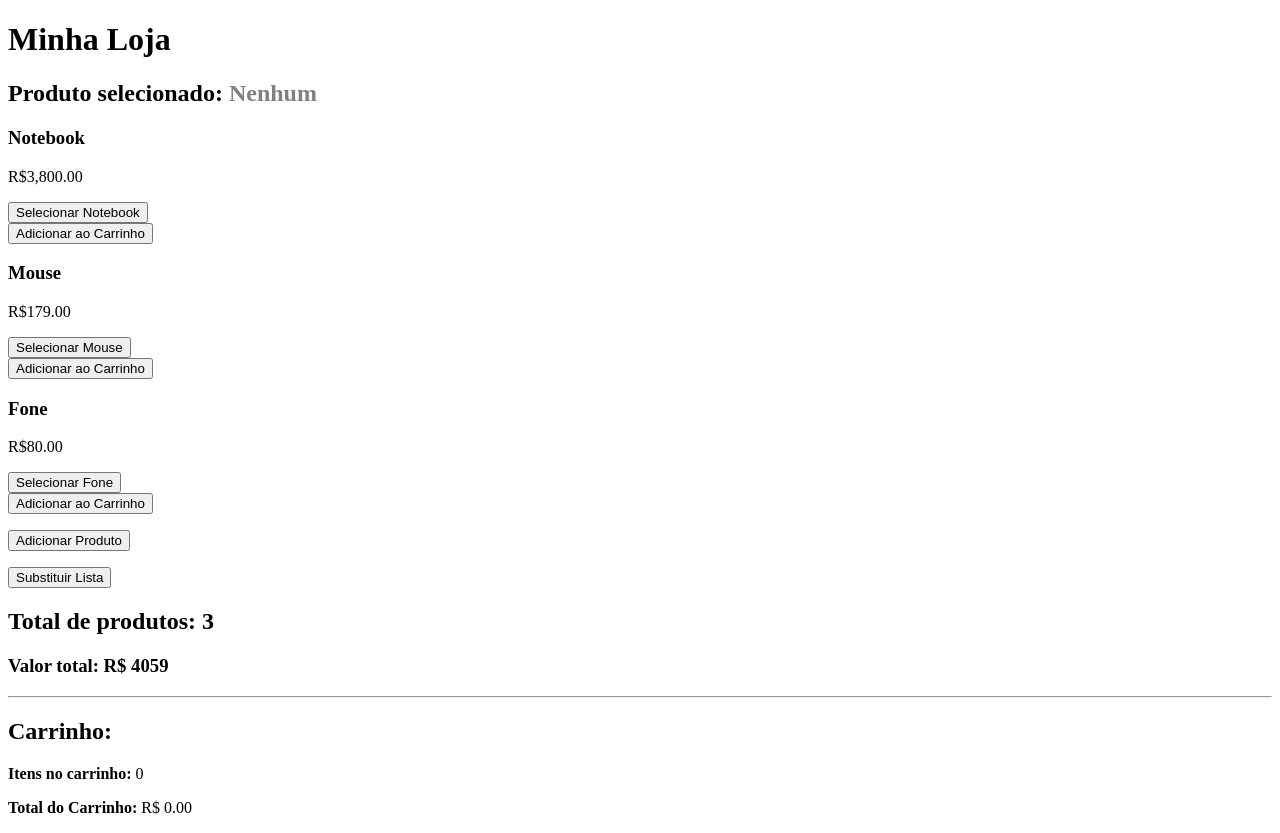
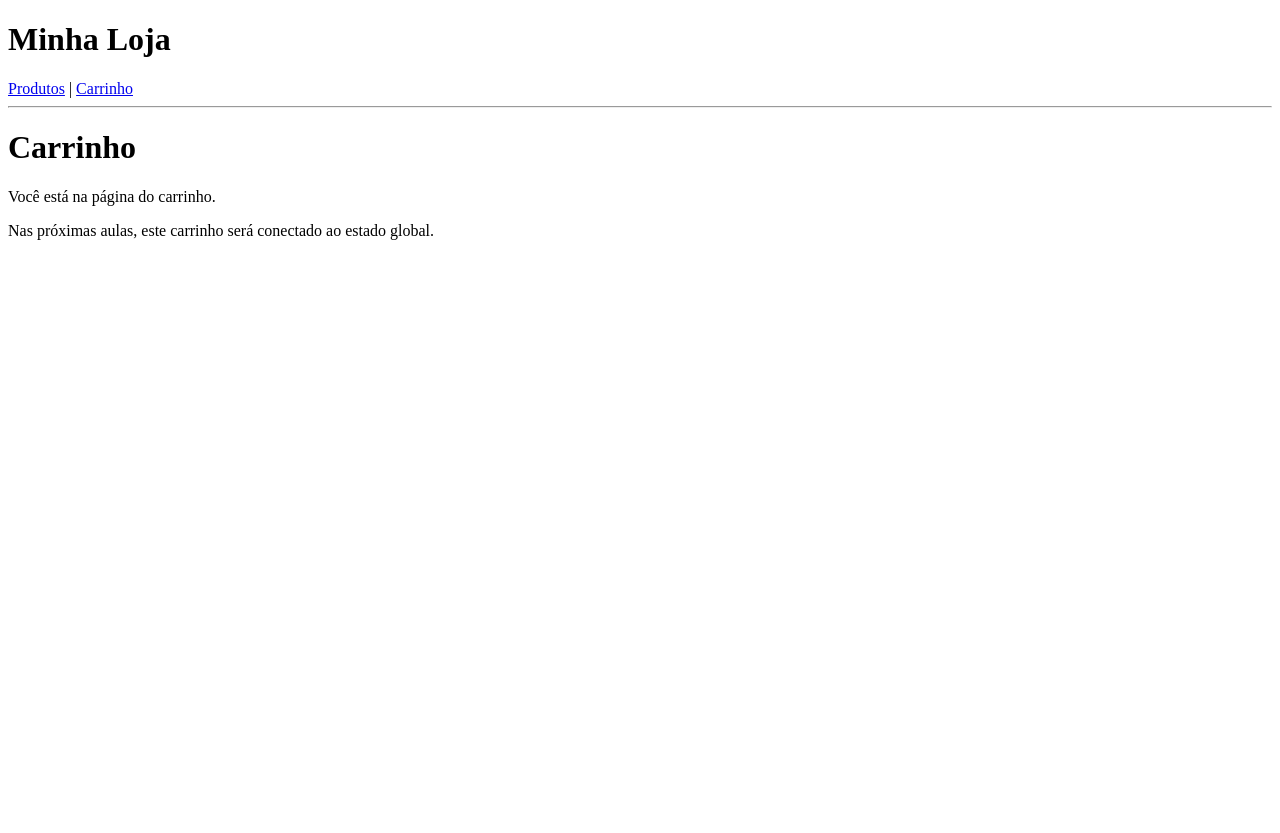
Before and after one commit to marinaazevedo21/meu-primeiro-app, an Angular app: page /carrinho in a window 1280 px wide. Before the commit this address led to /. After the commit the page ends 800 px from the top, so only its background shows below. Built offline with nearby package versions, Linux system fonts and the light colour scheme.

Commit message:
Introducao ao Router

```diff
--- a/src/app/app.html
+++ b/src/app/app.html
@@ -1,2 +1,10 @@
 <h1>Minha Loja</h1>
-<app-lista-produtos></app-lista-produtos>
+
+<nav>
+  <a routerLink="/">Produtos</a> |
+  <a routerLink="/carrinho">Carrinho</a>
+</nav>
+
+<hr />
+
+<router-outlet></router-outlet>
--- a/src/app/app.routes.ts
+++ b/src/app/app.routes.ts
@@ -1,3 +1,14 @@
 import { Routes } from '@angular/router';
+import { ListaProdutos } from './features/produtos/lista-produtos/lista-produtos';
+import { Carrinho } from './features/carrinho/carrinho/carrinho';
 
-export const routes: Routes = [];
+export const routes: Routes = [
+  {
+    path: '',
+    component: ListaProdutos,
+  },
+  {
+    path: 'carrinho',
+    component: Carrinho,
+  },
+];
--- a/src/app/app.ts
+++ b/src/app/app.ts
@@ -1,9 +1,9 @@
 import { Component, signal } from '@angular/core';
-import { ListaProdutos } from './features/produtos/lista-produtos/lista-produtos';
+import { RouterOutlet, RouterLink } from '@angular/router';
 
 @Component({
   selector: 'app-root',
-  imports: [ListaProdutos],
+  imports: [RouterOutlet, RouterLink],
   templateUrl: './app.html',
   styleUrl: './app.css',
 })
--- /dev/null
+++ b/src/app/features/carrinho/carrinho/carrinho.html
@@ -0,0 +1,5 @@
+<h1>Carrinho</h1>
+
+<p>Você está na página do carrinho.</p>
+
+<p>Nas próximas aulas, este carrinho será conectado ao estado global.</p>
--- /dev/null
+++ b/src/app/features/carrinho/carrinho/carrinho.ts
@@ -0,0 +1,12 @@
+import { Component } from '@angular/core';
+
+@Component({
+  selector: 'app-carrinho',
+  imports: [],
+  templateUrl: './carrinho.html',
+  styleUrl: './carrinho.css',
+})
+export class Carrinho {
+  // Lógica do carrinho virá em aulas futuras
+  // Por ora, apenas exibe a página de carrinho
+}
```
Also changed, not shown: src/app/features/carrinho/carrinho/carrinho.css (added), 1 other file (tests, documents, lock files or other folders).
